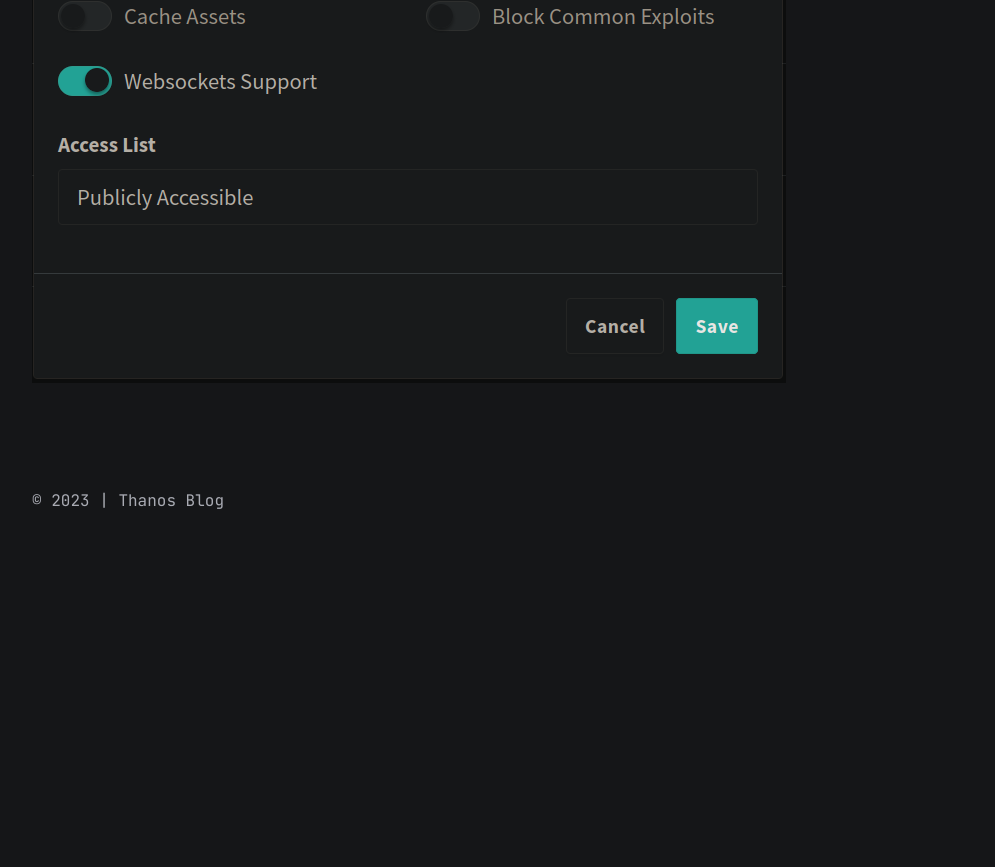
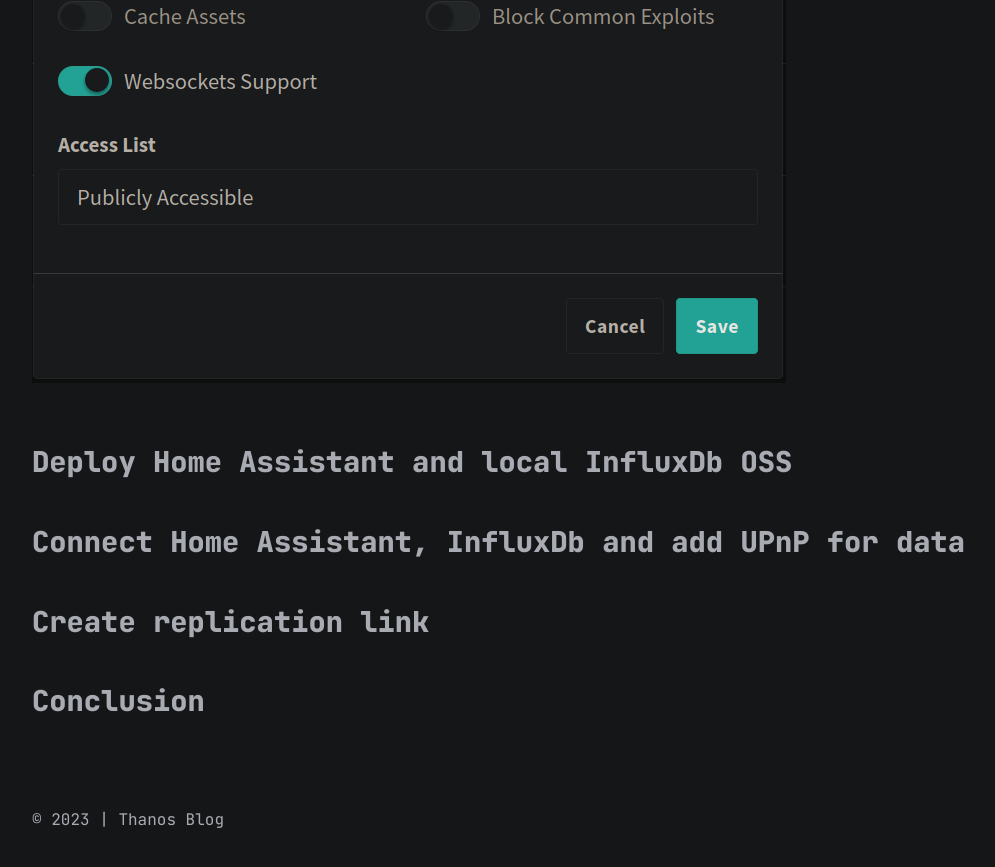
Before and after one commit to sharadcodes/jekyll-theme-serial-programmer, a Jekyll site: the page built from all_collections/_posts/2023-03-22-influxdb-haos-replicate-data.md, in a window 1280 px wide and 900 px high, scrolled down 3045 px. Shown: the top 867 px of the window, without its empty margins (128-1123 px from the left). Built offline with Jekyll 4.4.1, drawn with Linux system fonts in a browser that asks for light colours; comment, search, counter and statistics services are not loaded; before the commit the page ends 3626 px from its top, so only the background shows below that.

Commit message:
Create: outline for "Run Home Assistant with influxdb and replication" article

```diff
--- a/all_collections/_posts/2023-03-22-influxdb-haos-replicate-data.md
+++ b/all_collections/_posts/2023-03-22-influxdb-haos-replicate-data.md
@@ -46,3 +46,11 @@ networks:
 Once the docker-compose stack is deployed, configuring the reverse proxy with Nginx Proxy Manager requires following the image below. To do this, it is necessary to have a registered domain. For example, in my case, I chose to use the `influx...` subdomain. Additionally, socket connection and SSL should be enabled to ensure secure and stable connection.
 
 ![NPM image](/assets/images/2023-03-22-influxdb-haos-replicate-data/influx_NPM.png)
+
+## Deploy Home Assistant and local InfluxDb OSS
+
+## Connect Home Assistant, InfluxDb and add UPnP for data
+
+## Create replication link
+
+## Conclusion
```
